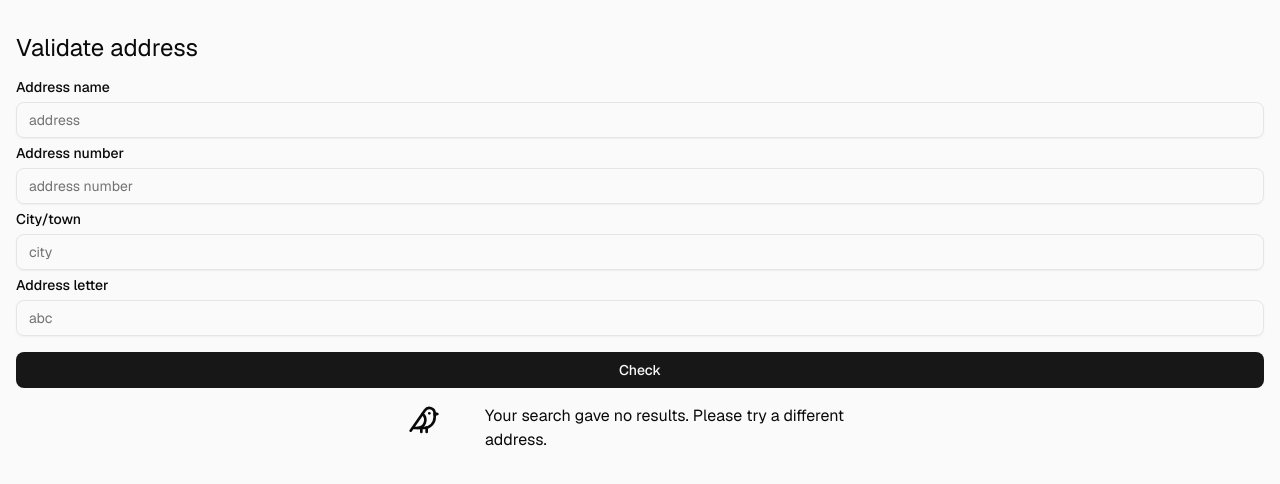
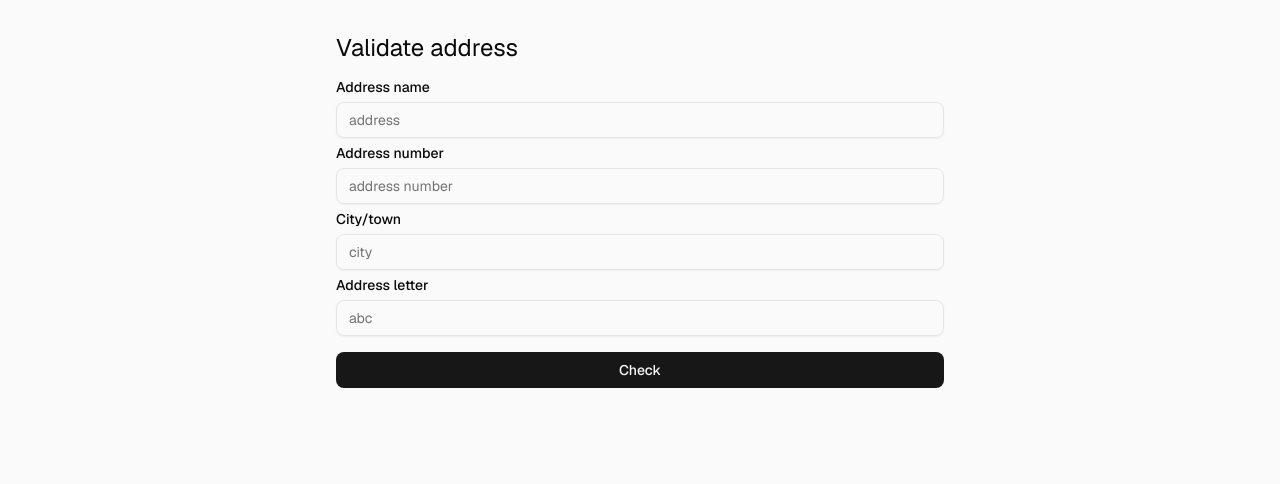
Before and after one commit to Polkagris/di-case, a Next.js app: page / in a window 1280 px wide. Shown: the top 484 px of the page. Built offline with nearby package versions, Linux system fonts and the light colour scheme.

Commit message:
browser styles, minor bug fixes

```diff
--- a/app/page.tsx
+++ b/app/page.tsx
@@ -12,11 +12,13 @@ import { Label } from "@/components/ui/label";
 
 export default function Home() {
   const [streetName, setStreetName] = useState("");
-  const [streetNumber, setStreetNumber] = useState();
+  const [streetNumber, setStreetNumber] = useState<number | "">("");
   const [cityName, setCityName] = useState("");
   const [entranceLetter, setEntranceLetter] = useState("");
   const [isLoading, setIsLoading] = useState(false);
-  const [matchingStreet, setMatchingStreet] = useState<StreetNumber[]>([]);
+  const [matchingStreet, setMatchingStreet] = useState<StreetNumber[] | null>(
+    null
+  );
   console.log("streetname:", streetName);
   console.log("entranceLetter:", entranceLetter);
   console.log("matchingStreet:", matchingStreet);
@@ -73,13 +75,16 @@ export default function Home() {
         <Bird className="mr-2 h-8 w-8" />
       </div>
       <div className="flex flex-1">
-        <p>Your search gave no results. Please try a different address.</p>
+        <p>
+          Your search gave no results. Please try a different address, or add a
+          different number.
+        </p>
       </div>
     </div>
   );
 
   return (
-    <div className="flex flex-col min-h-full w-full items-center mt-8">
+    <div className="flex flex-col min-h-full w-full items-center mt-8 md:w-1/2 md:m-auto md:mt-8">
       <div className="flex flex-col w-full px-4 gap-4">
         <h1 className="text-2xl">Validate address</h1>
         <div className="flex flex-col">
@@ -124,9 +129,11 @@ export default function Home() {
         )}
       </div>
       <div className="flex w-full justify-center px-3">
-        {matchingStreet?.length > 1 && moreThanOneMatchMessage}
-        {matchingStreet?.length === 1 && matchingStreetInfo}
-        {matchingStreet?.length === 0 && noMatchInfo}
+        {matchingStreet &&
+          matchingStreet?.length > 1 &&
+          moreThanOneMatchMessage}
+        {matchingStreet && matchingStreet?.length === 1 && matchingStreetInfo}
+        {matchingStreet && matchingStreet?.length === 0 && noMatchInfo}
       </div>
     </div>
   );
```
